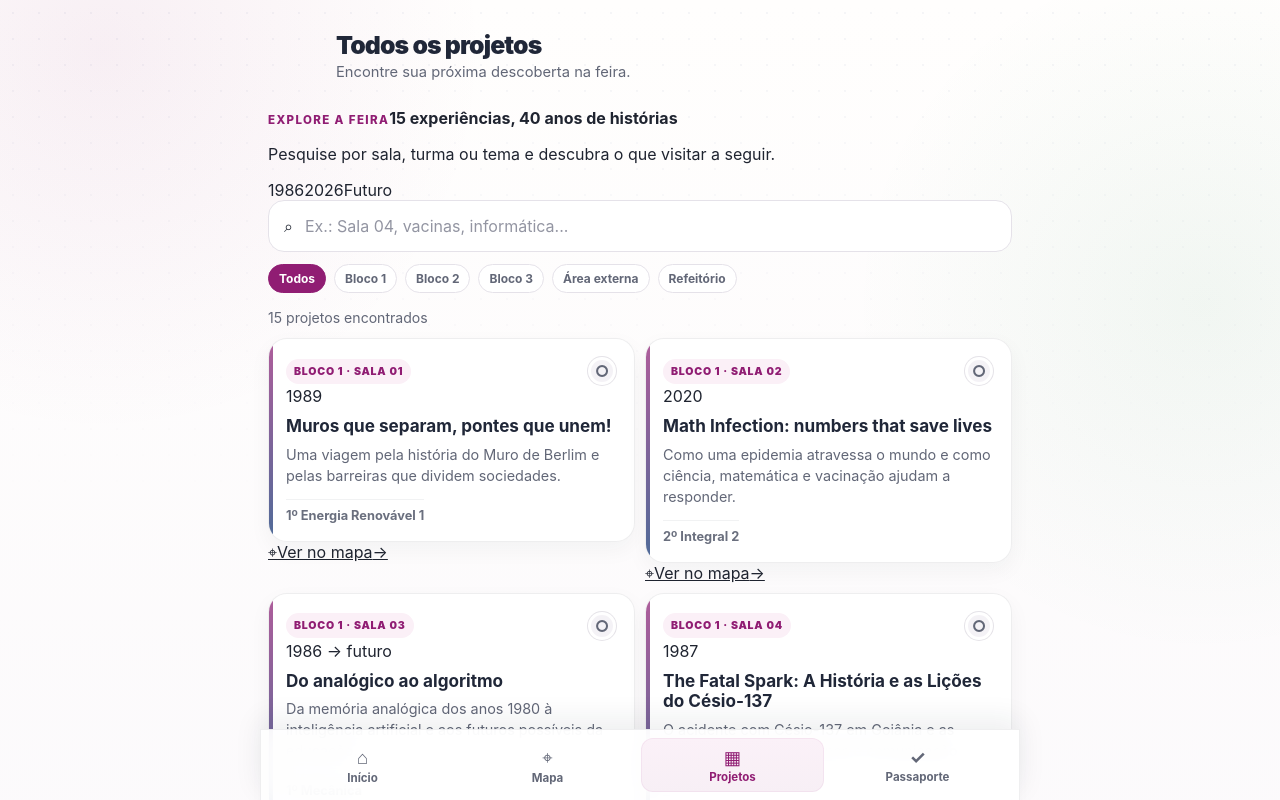
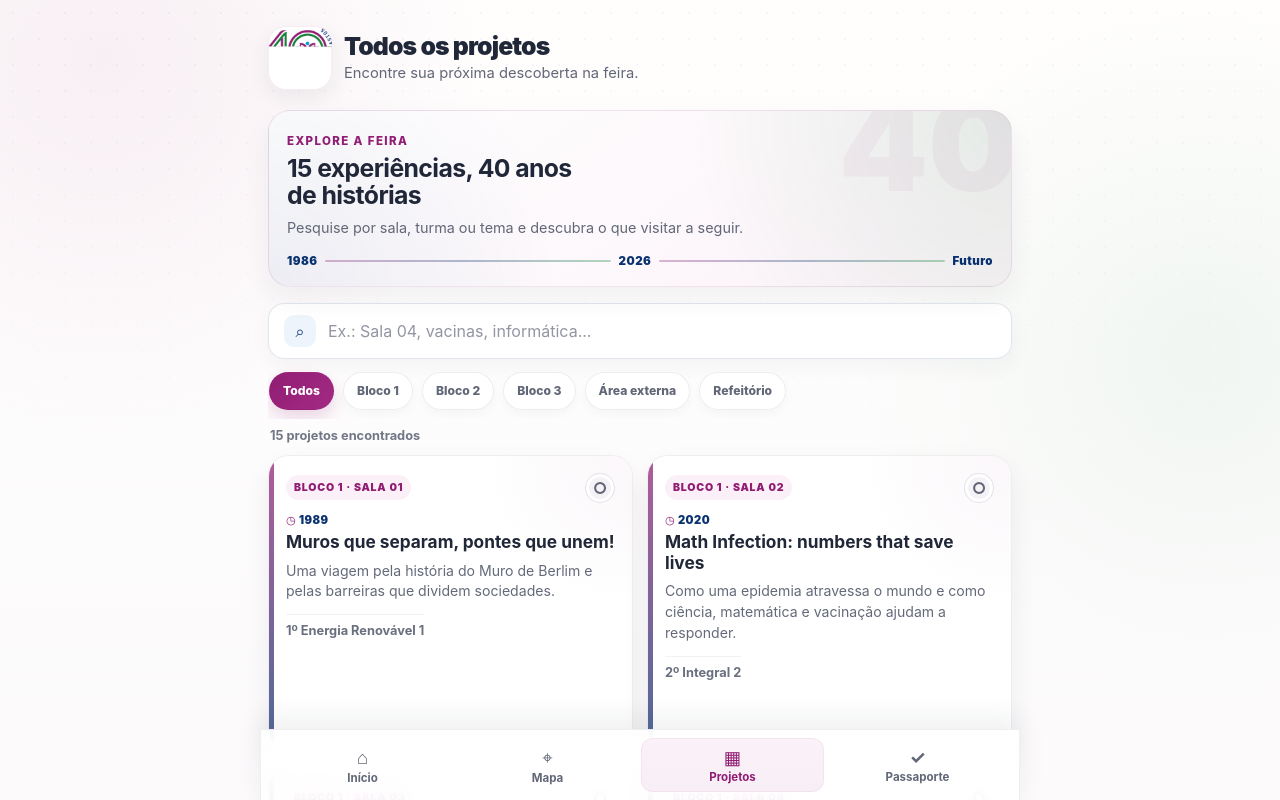
Before and after one commit to christianhpo-star/feira-40-anos-maria-luiza, a React (Vite) app: page /projetos in a window 1280 px wide. Shown: the top 800 px of the page. Built offline with nearby package versions, Linux system fonts and the light colour scheme.

Commit message:
ui: corrige logo e torna vitrine de projetos mais atrativa

```diff
--- a/src/styles/visual-polish-v2.css
+++ b/src/styles/visual-polish-v2.css
@@ -925,3 +925,289 @@ body {
     display: none;
   }
 }
+
+
+/* Correção visual 2 — marca + vitrine de projetos */
+.header-logo {
+  width: 64px;
+  height: 64px;
+  padding: 0;
+  flex: 0 0 64px;
+  border: 1px solid rgba(144,29,115,.08);
+  border-radius: 18px;
+  background-color: #fff;
+  background-image: url('/images/logo-escola.png');
+  background-repeat: no-repeat;
+  background-position: center 48%;
+  background-size: 138% auto;
+  box-shadow: 0 8px 22px rgba(31,36,48,.07);
+  overflow: hidden;
+}
+
+.projects-showcase {
+  position: relative;
+  overflow: hidden;
+  display: grid;
+  gap: 16px;
+  margin: 2px 0 16px;
+  padding: 18px;
+  border: 1px solid rgba(144,29,115,.11);
+  border-radius: 22px;
+  background:
+    radial-gradient(circle at 100% 0, rgba(21,133,56,.10), transparent 42%),
+    radial-gradient(circle at 0 100%, rgba(9,49,112,.07), transparent 38%),
+    linear-gradient(145deg, #fff, #fbf2f8);
+  box-shadow: 0 12px 28px rgba(31,36,48,.06);
+}
+
+.projects-showcase::after {
+  content: "40";
+  position: absolute;
+  right: -8px;
+  top: -30px;
+  color: rgba(144,29,115,.045);
+  font-size: 8rem;
+  font-weight: 950;
+  line-height: 1;
+  pointer-events: none;
+}
+
+.projects-showcase > div {
+  position: relative;
+  z-index: 1;
+}
+
+.projects-showcase strong {
+  display: block;
+  max-width: 18ch;
+  margin-top: 6px;
+  color: #202738;
+  font-size: clamp(1.22rem, 4.8vw, 1.55rem);
+  line-height: 1.08;
+  letter-spacing: -.025em;
+}
+
+.projects-showcase p {
+  max-width: 38rem;
+  margin: 8px 0 0;
+  color: var(--muted);
+  font-size: .9rem;
+  line-height: 1.48;
+}
+
+.projects-showcase__timeline {
+  display: grid;
+  grid-template-columns: auto 1fr auto 1fr auto;
+  align-items: center;
+  gap: 8px;
+  color: var(--blue);
+  font-size: .72rem;
+  font-weight: 900;
+  letter-spacing: .04em;
+}
+
+.projects-showcase__timeline i {
+  height: 2px;
+  border-radius: 999px;
+  background: linear-gradient(90deg, var(--magenta), var(--blue), var(--green));
+  opacity: .32;
+}
+
+.projects-search {
+  min-height: 56px;
+  border-color: rgba(9,49,112,.12);
+  background: rgba(255,255,255,.94);
+  box-shadow: 0 8px 22px rgba(31,36,48,.045);
+}
+
+.projects-search > span[aria-hidden="true"] {
+  width: 32px;
+  height: 32px;
+  display: grid;
+  place-items: center;
+  flex: 0 0 auto;
+  border-radius: 10px;
+  background: var(--blue-soft);
+  color: var(--blue);
+  font-weight: 900;
+}
+
+.filter-row {
+  gap: 9px;
+  padding: 13px 1px 9px;
+}
+
+.filter-chip {
+  min-height: 38px;
+  padding: 8px 13px;
+  border-color: rgba(31,36,48,.08);
+  background: rgba(255,255,255,.92);
+  box-shadow: 0 4px 12px rgba(31,36,48,.035);
+  font-size: .76rem;
+  font-weight: 800;
+}
+
+.filter-chip.is-active {
+  background: linear-gradient(135deg, var(--magenta), #a42a84);
+  border-color: transparent;
+  box-shadow: 0 8px 18px rgba(144,29,115,.18);
+}
+
+.results-count {
+  margin: 9px 2px 12px;
+  color: #727786;
+  font-size: .8rem;
+  font-weight: 700;
+}
+
+.project-list--showcase {
+  gap: 14px;
+}
+
+.project-tile {
+  min-width: 0;
+}
+
+.project-tile.has-map-action {
+  position: relative;
+  overflow: hidden;
+  border: 1px solid rgba(31,36,48,.075);
+  border-radius: 21px;
+  background: #fff;
+  box-shadow: 0 12px 28px rgba(31,36,48,.065);
+}
+
+.project-tile.has-map-action .project-card {
+  min-height: 100%;
+  border: 0;
+  border-radius: 0;
+  box-shadow: none;
+  background:
+    radial-gradient(circle at 100% 0, rgba(144,29,115,.035), transparent 32%),
+    #fff;
+}
+
+.project-tile.has-map-action .project-card::before {
+  width: 5px;
+}
+
+.project-tile--bloco-01.has-map-action .project-card::before {
+  background: linear-gradient(180deg, var(--magenta), var(--blue));
+}
+
+.project-tile--bloco-02.has-map-action .project-card::before {
+  background: linear-gradient(180deg, var(--blue), var(--green));
+}
+
+.project-tile--bloco-03.has-map-action .project-card::before {
+  background: linear-gradient(180deg, var(--green), var(--magenta));
+}
+
+.project-tile--area-externa.has-map-action .project-card::before {
+  background: linear-gradient(180deg, #b97816, var(--green));
+}
+
+.project-tile--refeitorio.has-map-action .project-card::before {
+  background: linear-gradient(180deg, #b97816, var(--magenta));
+}
+
+.project-card__time {
+  width: fit-content;
+  margin-top: 10px;
+  color: var(--blue);
+  font-size: .7rem;
+  font-weight: 900;
+  letter-spacing: .04em;
+}
+
+.project-card__time::before {
+  content: "◷ ";
+  color: var(--magenta);
+}
+
+.project-tile.has-map-action .project-card h3 {
+  margin-top: 5px;
+  font-size: 1.08rem;
+  line-height: 1.2;
+}
+
+.project-tile.has-map-action .project-card p {
+  color: #646a79;
+  font-size: .88rem;
+  line-height: 1.48;
+}
+
+.project-card__map-action {
+  position: relative;
+  z-index: 1;
+  min-height: 50px;
+  display: grid;
+  grid-template-columns: auto 1fr auto;
+  align-items: center;
+  gap: 9px;
+  padding: 11px 16px;
+  border-top: 1px solid rgba(144,29,115,.10);
+  background: linear-gradient(180deg, #fff, #fcf5fa);
+  color: var(--magenta);
+  text-decoration: none;
+  font-size: .84rem;
+  font-weight: 900;
+}
+
+.project-card__map-action > span:first-child {
+  width: 29px;
+  height: 29px;
+  display: grid;
+  place-items: center;
+  border-radius: 9px;
+  background: #f8eaf4;
+}
+
+.project-card__map-arrow {
+  color: var(--blue);
+  font-size: 1rem;
+}
+
+.project-card__map-action:focus-visible,
+.project-card:focus-visible {
+  outline: 3px solid rgba(9,49,112,.30);
+  outline-offset: -3px;
+}
+
+@media (hover: hover) {
+  .project-tile.has-map-action:hover {
+    transform: translateY(-2px);
+    box-shadow: 0 16px 34px rgba(31,36,48,.085);
+  }
+
+  .project-card__map-action:hover {
+    background: linear-gradient(180deg, #fff, #faedf6);
+  }
+}
+
+@media (max-width: 430px) {
+  .header-logo {
+    width: 58px;
+    height: 58px;
+    flex-basis: 58px;
+    border-radius: 16px;
+    background-size: 140% auto;
+  }
+
+  .projects-showcase {
+    padding: 16px;
+    border-radius: 19px;
+  }
+
+  .projects-showcase::after {
+    font-size: 6.8rem;
+  }
+
+  .project-list--showcase {
+    gap: 12px;
+  }
+
+  .project-tile.has-map-action {
+    border-radius: 19px;
+  }
+}
```
